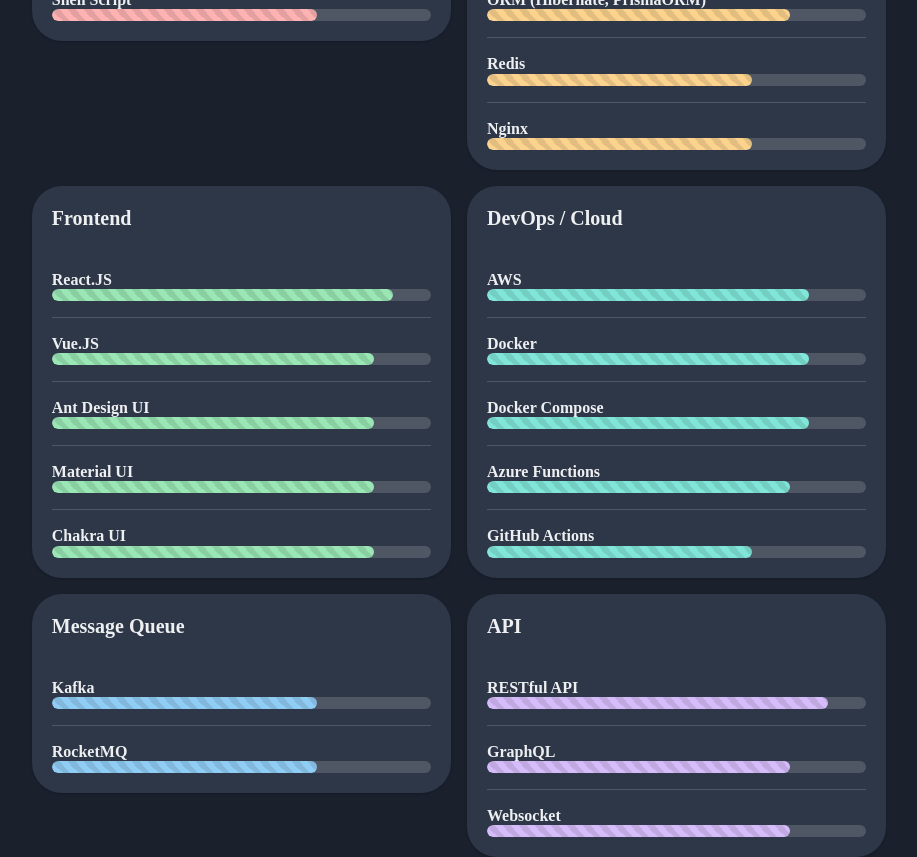
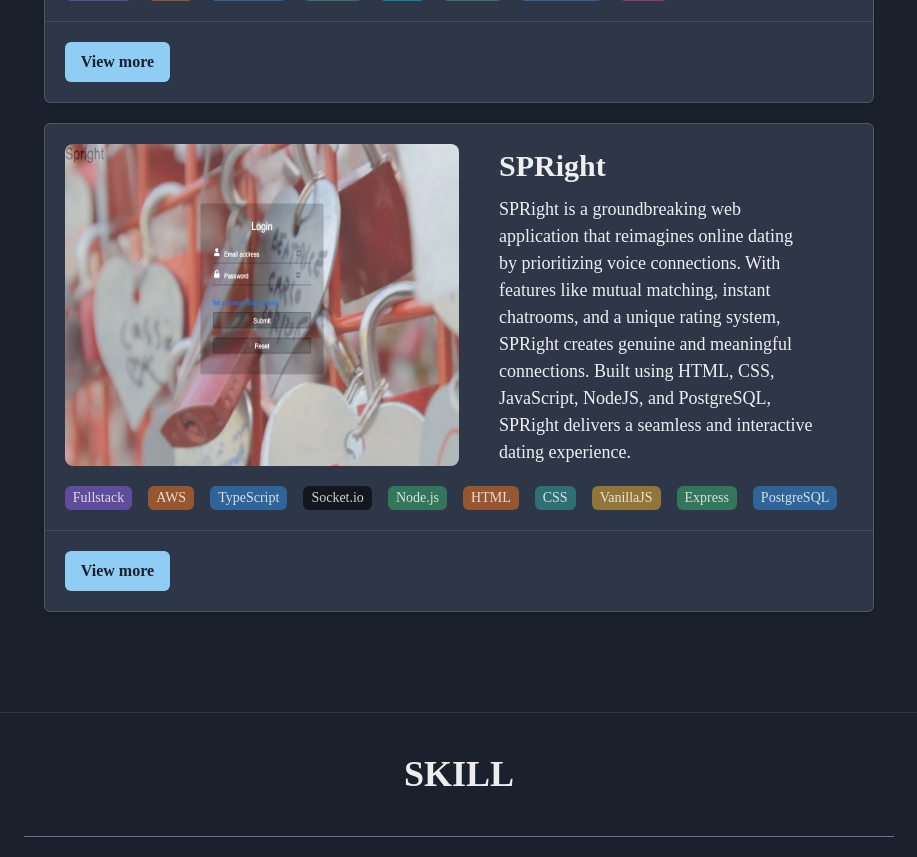
Before and after one commit to OwenLeee/personal-portfolio, a React (Create React App) app: page / in a window 1280 px wide. Shown: the part 2060-2917 px from the top of the page, without its empty margins (181-1098 px from the left). Built offline with nearby package versions, Linux system fonts and the light colour scheme.

Commit message:
feat: move portfolio page under home page

```diff
--- a/src/App.tsx
+++ b/src/App.tsx
@@ -1,7 +1,7 @@
 import { ChakraBaseProvider } from "@chakra-ui/react";
 import theme from "./theme";
 import { NavBar } from "./components/molecules";
-import { Home, Portfolio } from "./pages";
+import { Home } from "./pages";
 import { BrowserRouter, Route, Routes } from "react-router-dom";
 
 function App() {
@@ -11,7 +11,6 @@
         <NavBar />
         <Routes>
           <Route path="/" Component={Home} />
-          <Route path="/portfolio" Component={Portfolio} />
         </Routes>
       </BrowserRouter>
     </ChakraBaseProvider>
--- /dev/null
+++ b/src/components/organisms/Portfolio/Portfolio.tsx
@@ -0,0 +1,35 @@
+import { Box } from "@chakra-ui/react";
+import { PortfolioCard, SectionOutline, SectionTitle } from "../../molecules";
+import content from "../../../data";
+
+const Portfolio: React.FC<{}> = () => {
+  const { portfolio } = content;
+
+  return (
+    <SectionOutline id={portfolio.title}>
+      <SectionTitle title={portfolio.title} />
+      <Box
+        display={["flex", "flex", "flex", "block"]}
+        justifyContent={["center", "center", "center", "space-between"]}
+        alignItems={"center"}
+        flexWrap={"wrap"}
+        py={10}
+        w={"100%"}
+      >
+        {portfolio?.projects &&
+          portfolio.projects.map((project, index) => (
+            <PortfolioCard
+              src={project.src}
+              alt={project.alt}
+              title={project.title}
+              description={project.description}
+              link={project.link}
+              tags={project.tags}
+              key={index + "project"}
+            />
+          ))}
+      </Box>
+    </SectionOutline>
+  );
+};
+export default Portfolio;
--- /dev/null
+++ b/src/components/organisms/Portfolio/index.ts
@@ -0,0 +1,2 @@
+import Portfolio from "./Portfolio";
+export default Portfolio;
--- a/src/components/organisms/index.ts
+++ b/src/components/organisms/index.ts
@@ -3,5 +3,6 @@
 import Landing from "./Landing";
 import Professional from "./Professional";
 import Skill from "./Skill";
+import Portfolio from "./Portfolio";
 
-export { AboutMe, Education, Landing, Professional, Skill };
+export { AboutMe, Education, Landing, Professional, Skill, Portfolio };
--- a/src/pages/Home.tsx
+++ b/src/pages/Home.tsx
@@ -1,6 +1,6 @@
 import { Box } from "@chakra-ui/layout";
 import { Divider } from "@chakra-ui/react";
-import { AboutMe, Landing, Skill } from "../components/organisms";
+import { AboutMe, Landing, Portfolio, Skill } from "../components/organisms";
 
 const Home: React.FC<{}> = () => {
   return (
@@ -13,6 +13,10 @@
 
       <Divider />
 
+      <Portfolio />
+
+      <Divider />
+
       <Skill />
     </Box>
   );
--- a/src/pages/Portfolio.tsx
+++ /dev/null
@@ -1,41 +0,0 @@
-import { Box, Flex } from "@chakra-ui/react";
-import {
-  PortfolioCard,
-  SectionOutline,
-  SectionTitle,
-} from "../components/molecules";
-import content from "../data";
-
-const Portfolio: React.FC<{}> = () => {
-  const { portfolio } = content;
-
-  return (
-    <Box my={20}>
-      <SectionOutline id={portfolio.title}>
-        <SectionTitle title={portfolio.title} />
-        <Box
-          display={["flex", "flex", "flex", "block"]}
-          justifyContent={["center", "center", "center", "space-between"]}
-          alignItems={"center"}
-          flexWrap={"wrap"}
-          py={10}
-          w={"100%"}
-        >
-          {portfolio?.projects &&
-            portfolio.projects.map((project, index) => (
-              <PortfolioCard
-                src={project.src}
-                alt={project.alt}
-                title={project.title}
-                description={project.description}
-                link={project.link}
-                tags={project.tags}
-                key={index + "project"}
-              />
-            ))}
-        </Box>
-      </SectionOutline>
-    </Box>
-  );
-};
-export default Portfolio;
--- a/src/pages/index.ts
+++ b/src/pages/index.ts
@@ -1,3 +1,2 @@
 import Home from "./Home";
-import Portfolio from "./Portfolio";
-export { Home, Portfolio };
+export { Home };
```
